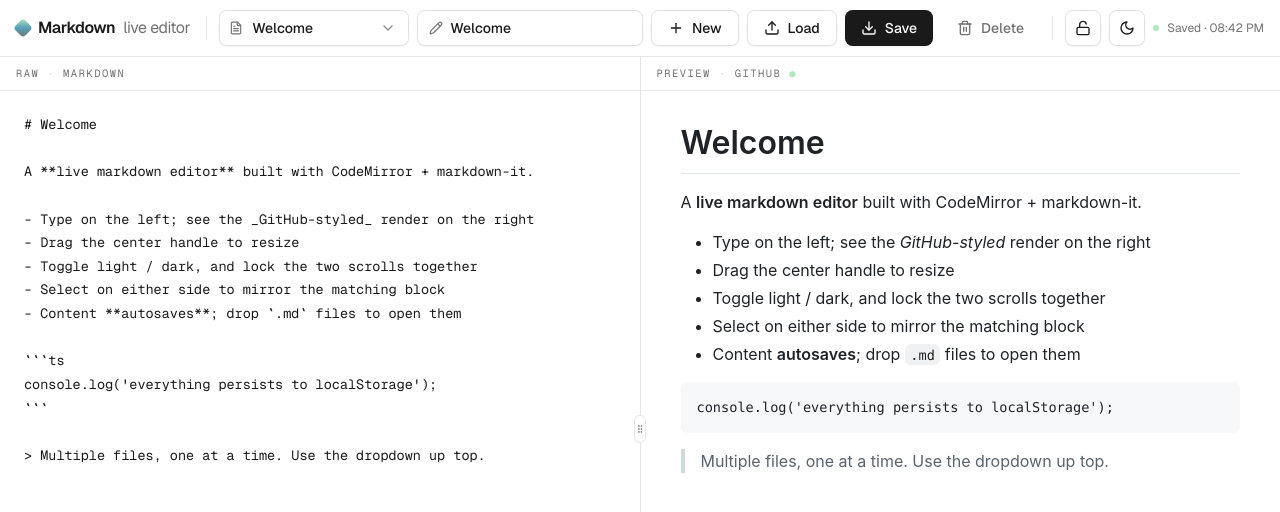
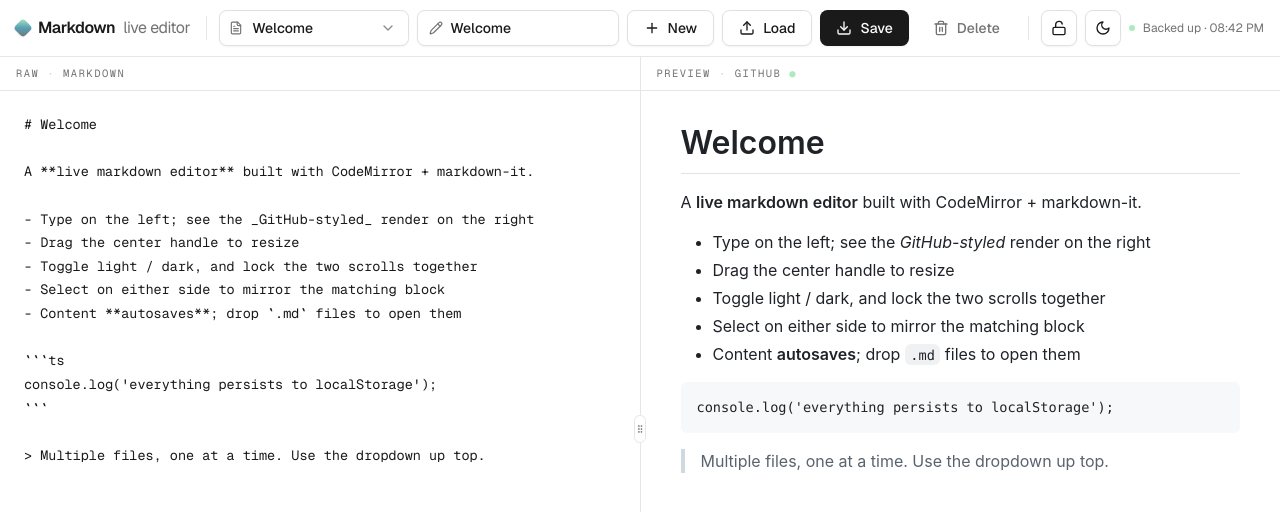
Before and after one commit to Jumballaya/md-editor, a React (Vite) app: page / in a window 1280 px wide. Shown: the top 512 px of the page. Built offline with nearby package versions, Linux system fonts and the light colour scheme; the HTML template or start-up script is replaced by a standard one; what markdown-it-task-lists would draw is missing.

Commit message:
more verbage changes

```diff
--- a/src/App.tsx
+++ b/src/App.tsx
@@ -656,7 +656,7 @@ export default function App() {
 
         <div className="ml-auto flex items-center gap-2 whitespace-nowrap text-xs text-muted-foreground">
           <span className={`h-1.5 w-1.5 rounded-full ${status.kind === "saving" ? "animate-pulse bg-[#e79d26]" : "bg-brand"}`} />
-          {status.kind === "saving" ? "Saving…" : `Saved · ${status.at ?? timeStr()}`}
+          {status.kind === "saving" ? "Saving…" : `Backed up · ${status.at ?? timeStr()}`}
         </div>
       </header>
 
```
